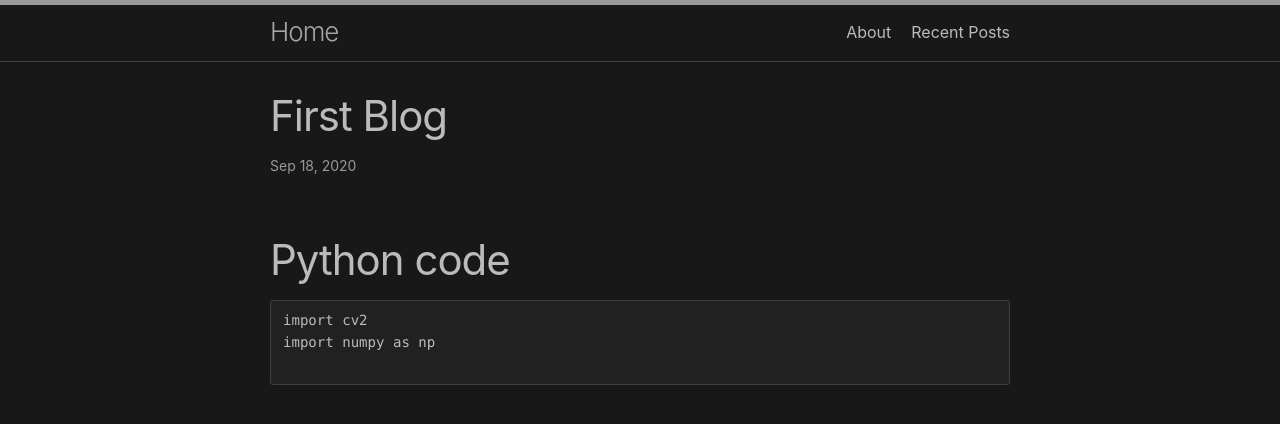
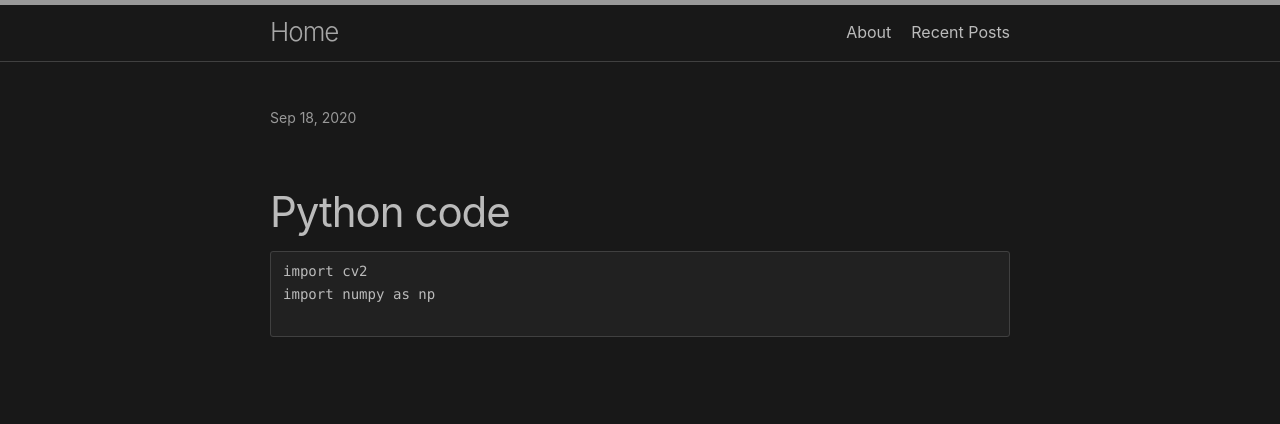
Before and after one commit to Sanjuvi/sanjeevi, a Jekyll site: the page built from _posts/2020-09-18-First-blog.md, in a window 1280 px wide. Shown: the top 424 px of the page. Built offline with Jekyll 4.4.1, drawn with Linux system fonts in a browser that asks for light colours; our own code applies the rules of GitHub Pages for plain Markdown files.

Commit message:
Update post.html

```diff
--- a/_layouts/post.html
+++ b/_layouts/post.html
@@ -4,7 +4,7 @@ layout: default
 <article class="post h-entry" itemscope itemtype="http://schema.org/BlogPosting">
 
   <header class="post-header">
-    <h1 class="post-title p-name" itemprop="name headline" color="white">{{ page.title | escape }}</h1>
+    <h1 class="post-title p-name" itemprop="name headline" color="white">{{ page.description | escape }}</h1>
     <p class="post-meta">
       {%- assign date_format = site.minima.date_format | default: "%b %-d, %Y" -%}
       <time class="dt-published" datetime="{{ page.date | date_to_xmlschema }}" itemprop="datePublished">
```
